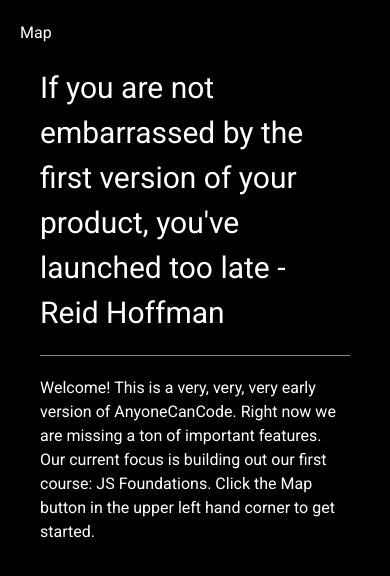
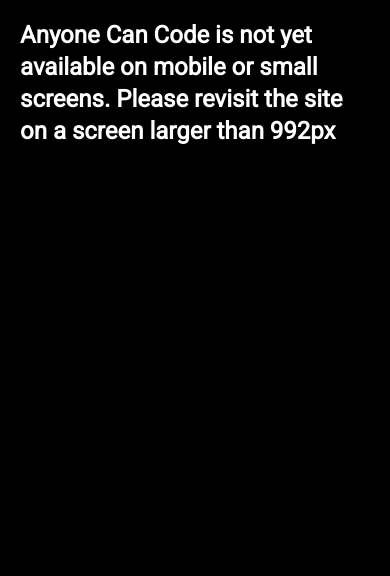
Before and after one commit to oriooctopus/anyone-can-code, a React (Vite) app: page / in a window 390 px wide. Shown: the top 576 px of the page. Built offline with nearby package versions, Linux system fonts and the light colour scheme.

Commit message:
hide homepage on mobile

```diff
--- a/src/pages/Home.tsx
+++ b/src/pages/Home.tsx
@@ -1,8 +1,10 @@
 import { Box, Divider, Text } from '@chakra-ui/layout';
+import { NotAvailableOnMobile } from 'src/pages/Lesson/NotAvailableOnMobile';
 import { Layout } from 'components/Layout/Layout';
 
 export const Home = () => (
   <Layout>
+    <NotAvailableOnMobile />
     <Box mx={10} color="white">
       <Text fontSize="3xl">
         If you are not embarrassed by the first version of your product, you've
```
